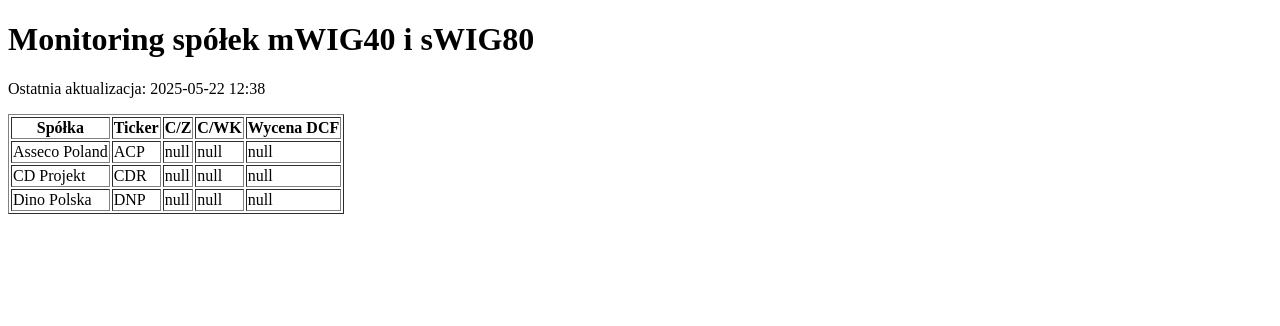
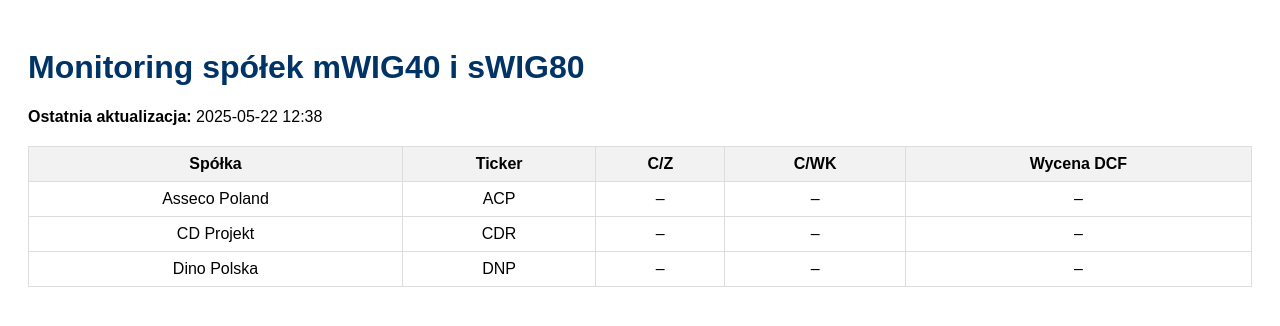
Before and after one commit to szable2025/monitor-gpw, a plain HTML site: page index.html in a window 1280 px wide. Drawn offline with Linux system fonts and the light colour scheme.

Commit message:
Update index.html

```diff
--- a/index.html
+++ b/index.html
@@ -3,11 +3,20 @@
 <head>
   <meta charset="UTF-8">
   <title>Monitoring spółek mWIG40 i sWIG80</title>
+  <style>
+    body { font-family: Arial, sans-serif; padding: 20px; }
+    h1 { color: #003366; }
+    table { border-collapse: collapse; width: 100%; margin-top: 20px; }
+    th, td { border: 1px solid #ddd; padding: 8px; text-align: center; }
+    th { background-color: #f2f2f2; }
+    caption { margin-top: 10px; font-style: italic; }
+  </style>
 </head>
 <body>
   <h1>Monitoring spółek mWIG40 i sWIG80</h1>
-    <p>Ostatnia aktualizacja: <span id="last-update"></span></p>
-    <table border="1">
+  <p><strong>Ostatnia aktualizacja:</strong> <span id="lastUpdate">Ładowanie...</span></p>
+
+  <table id="dataTable">
     <thead>
       <tr>
         <th>Spółka</th>
@@ -17,30 +26,31 @@
         <th>Wycena DCF</th>
       </tr>
     </thead>
-        <tbody id="data-table">
-            <!-- Dane zostaną załadowane tutaj -->
-        </tbody>
+    <tbody></tbody>
   </table>
 
   <script>
     fetch('data.json')
       .then(response => response.json())
       .then(data => {
-                document.getElementById('last-update').textContent = data.last_update;
-                const table = document.getElementById('data-table');
+        document.getElementById('lastUpdate').textContent = data.last_update;
+        const tableBody = document.querySelector('#dataTable tbody');
         data.companies.forEach(company => {
           const row = document.createElement('tr');
           row.innerHTML = `
             <td>${company.name}</td>
             <td>${company.ticker}</td>
-                        <td>${company.pe_ratio}</td>
-                        <td>${company.pb_ratio}</td>
-                        <td>${company.dcf_valuation}</td>
+            <td>${company.pe_ratio !== null ? company.pe_ratio : '–'}</td>
+            <td>${company.pb_ratio !== null ? company.pb_ratio : '–'}</td>
+            <td>${company.dcf_valuation !== null ? company.dcf_valuation : '–'}</td>
           `;
-                    table.appendChild(row);
+          tableBody.appendChild(row);
         });
       })
-            .catch(error => console.error('Błąd podczas ładowania danych:', error));
+      .catch(error => {
+        document.getElementById('lastUpdate').textContent = 'Błąd ładowania danych';
+        console.error('Błąd ładowania pliku data.json:', error);
+      });
   </script>
 </body>
 </html>
```
Lines whose indentation alone changed are shown as unchanged.
